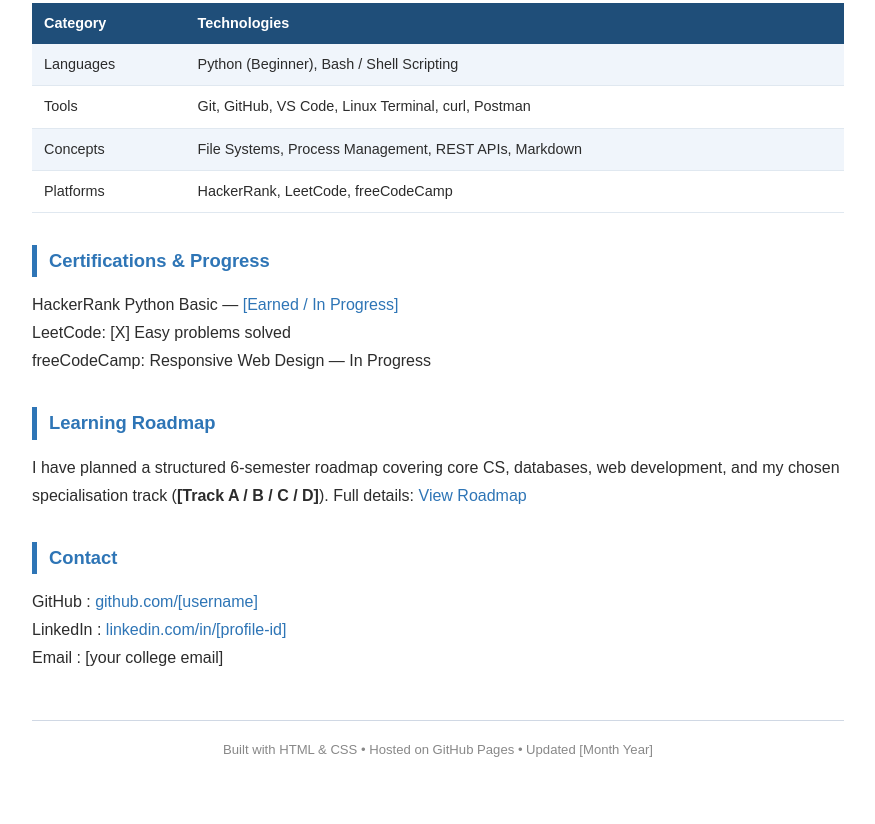
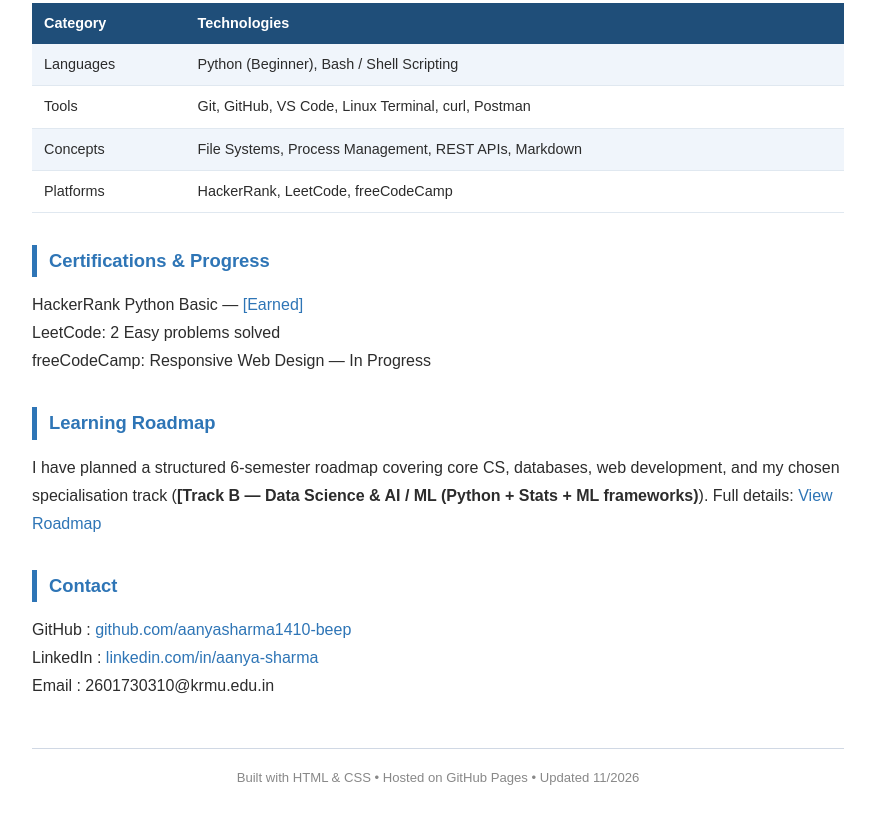
Before and after one commit to aanyasharma1410-beep/developer-portfolio, a plain HTML site: page index.html in a window 1280 px wide. Shown: the part 970-1794 px from the top of the page, without its empty margins (202-1077 px from the left). Drawn offline with Linux system fonts and the light colour scheme.

Commit message:
Update index.html

```diff
--- a/index.html
+++ b/index.html
@@ -8,7 +8,7 @@
 
 <meta name="viewport" content="width=device-width, initial-scale=1.0">
 
-<title>[Your Full Name] — Developer Portfolio</title>
+<title>Aanya Sharma — Developer Portfolio</title>
 
 <style>
 
@@ -106,9 +106,9 @@ text-align: center; font-size: 0.82rem; color: #888;
 
 <header>
 
-<h1>Hi, I am [Your Full Name]</h1>
+<h1>Hi, I am Aanya Sharma</h1>
 
-<p>B.Tech CSE Student • K.R. Mangalam University, Gurugram • Batch 2024–28</p>
+<p>B.Tech CSE Student • K.R. Mangalam University, Gurugram • Batch 2026-30</p>
 
 <p style="margin-top:12px">
 
@@ -132,9 +132,8 @@ text-align: center; font-size: 0.82rem; color: #888;
 
 <p>
 
-[Write 2–3 sentences here: your background, your primary technical interest,
-
-and one specific career goal. Be direct and specific.]
+I have always been interseted in video games which is the primary reason behind my interest in tech.
+Previously I have worked with SQL and very basic Python and wanted to explore the same.
 
 </p>
 
@@ -160,7 +159,7 @@ and debugging techniques.
 
 <p>
 
-<a href="https://github.com/[username]/cse103-lab-LAB3">
+<a href="https://github.com/aanyasharma1410-beep/cse103-lab-LAB3">
 
 View Repository on GitHub →
 
@@ -186,7 +185,7 @@ and a coding platform progress tracker.
 
 <p>
 
-<a href="https://github.com/[username]/developer-portfolio">
+<a href="https://github.com/aanyasharma1410-beep/developer-portfolio">
 
 View Repository on GitHub →
 
@@ -218,11 +217,11 @@ View Repository on GitHub →
 
 HackerRank Python Basic —
 
-<a href="[certificate URL or 'In Progress']">[Earned / In Progress]</a>
+<a href="https://www.hackerrank.com/certificates/83db22f24cd1">[Earned]</a>
 
 </p>
 
-<p>LeetCode: [X] Easy problems solved</p>
+<p>LeetCode: 2 Easy problems solved</p>
 
 <p>freeCodeCamp: Responsive Web Design — In Progress</p>
 
@@ -234,11 +233,11 @@ I have planned a structured 6-semester roadmap covering core CS,
 
 databases, web development, and my chosen specialisation track
 
-(<strong>[Track A / B / C / D]</strong>).
+(<strong>[Track B — Data Science & AI / ML (Python + Stats + ML frameworks)</strong>).
 
 Full details:
 
-<a href="https://github.com/[username]/developer-portfolio/blob/main/LEARNING_ROADMAP.md">
+<a href="https://github.com/aanyasharma1410-beep/developer-portfolio/blob/main/LEARNING_ROADMAP.md">
 
 View Roadmap
 
@@ -250,19 +249,19 @@ View Roadmap
 
 <p>GitHub    :
 
-<a href="https://github.com/[username]">github.com/[username]</a></p>
+<a href="https://github.com/aanyasharma1410-beep">github.com/aanyasharma1410-beep</a></p>
 
 <p>LinkedIn :
 
-<a href="https://linkedin.com/in/[profile-id]">linkedin.com/in/[profile-id]</a></p>
+<a href="https://linkedin.com/in/aanya-sharma">linkedin.com/in/aanya-sharma</a></p>
 
-<p>Email    : [your college email]</p>
+<p>Email    : 2601730310@krmu.edu.in</p>
 
 <footer>
 
 Built with HTML & CSS • Hosted on GitHub Pages •
 
-Updated [Month Year]
+Updated 11/2026
 
 </footer>
 
```
